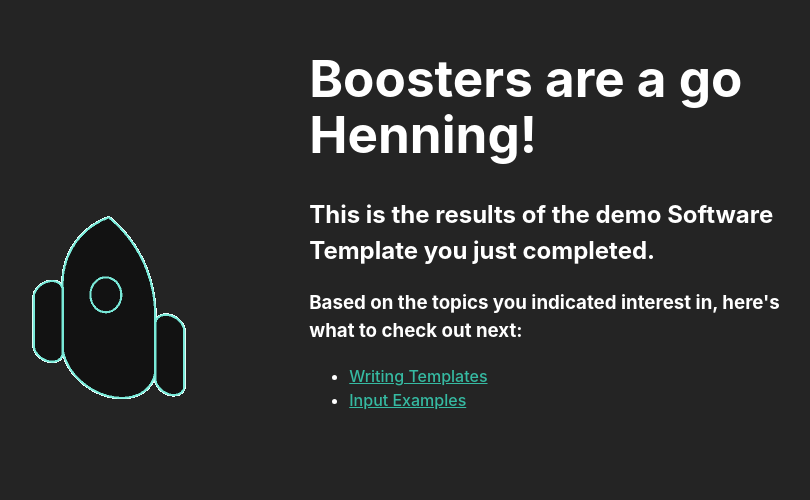
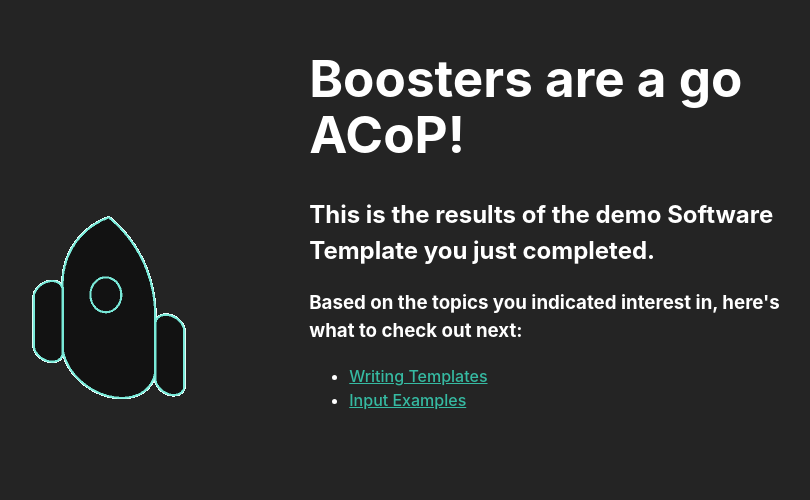
Before and after one commit to Genmab-GenCloud/demo, a plain HTML site: page index.html in a window 1280 px wide. Shown: the part 149-649 px from the top of the page, without its empty margins (113-923 px from the left). Drawn offline with Linux system fonts and the light colour scheme.

Commit message:
Update index.html
Changed text

```diff
--- a/index.html
+++ b/index.html
@@ -22,7 +22,7 @@
           />
         </div>
         <div class="column right">
-          <h1>Boosters are a go Henning!</h1>
+          <h1>Boosters are a go ACoP!</h1>
           <h2>
             This is the results of the demo Software Template you just
             completed.
```
